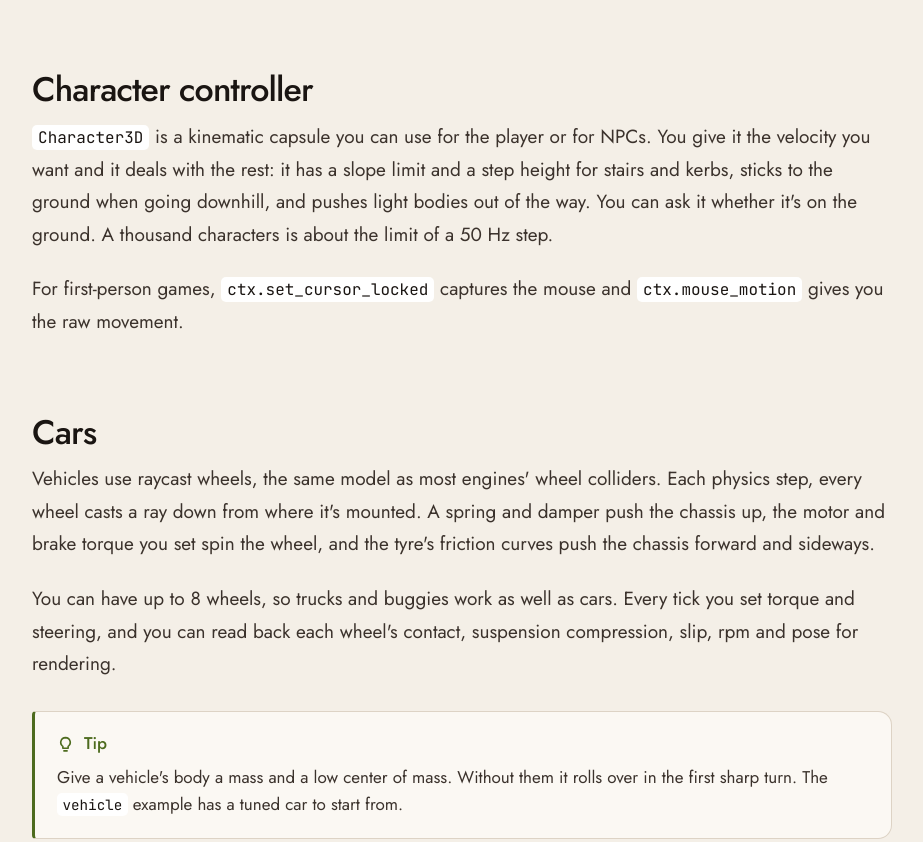
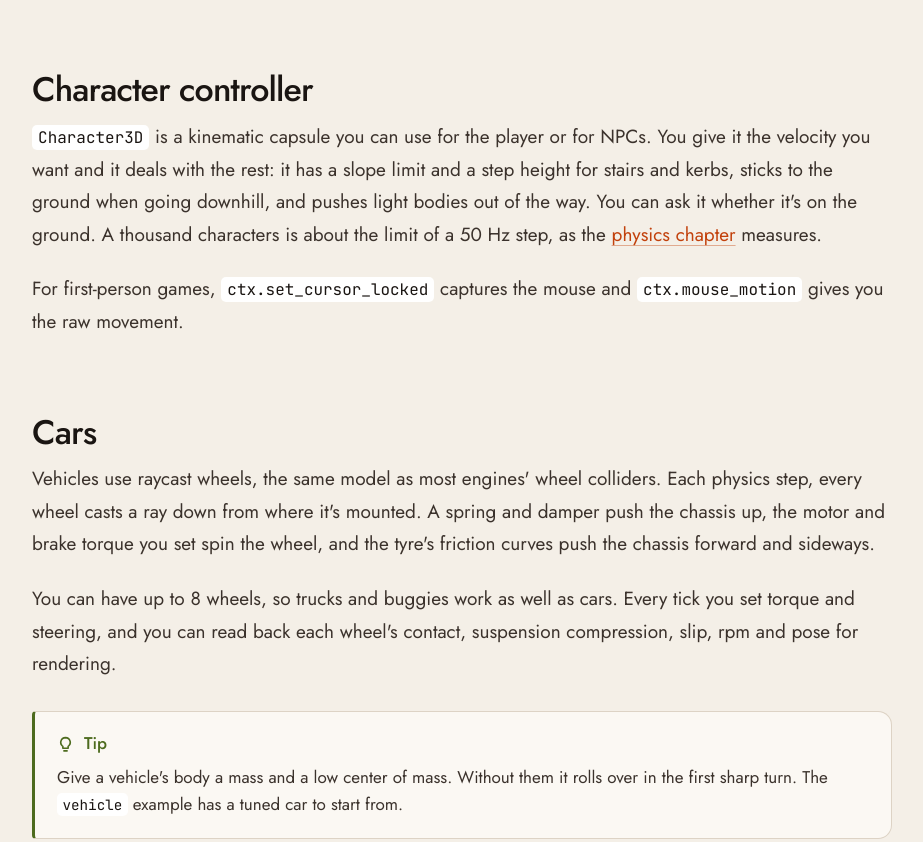
Before and after one commit to ponkoengine/ponko-website, an Astro site: page /blog/bodies-cars-and-characters in a window 1280 px wide. Shown: the part 2304-3146 px from the top of the page, without its empty margins (8-931 px from the left). Built offline with nearby package versions, Linux system fonts and the light colour scheme; Astro itself is replaced by a stand-in of ours; a web font is replaced by a local one.

Commit message:
Link the character limit to the physics chapter

```diff
--- a/src/content/blog/bodies-cars-and-characters/index.mdx
+++ b/src/content/blog/bodies-cars-and-characters/index.mdx
@@ -47,7 +47,8 @@ simulation.
 You give it the velocity you want and it deals with the rest: it has a slope
 limit and a step height for stairs and kerbs, sticks to the ground when going
 downhill, and pushes light bodies out of the way. You can ask it whether it's
-on the ground. A thousand characters is about the limit of a 50 Hz step.
+on the ground. A thousand characters is about the limit of a 50 Hz step, as the
+[physics chapter](/guide/physics3d.html) measures.
 
 For first-person games, `ctx.set_cursor_locked` captures the mouse and
 `ctx.mouse_motion` gives you the raw movement.
```
